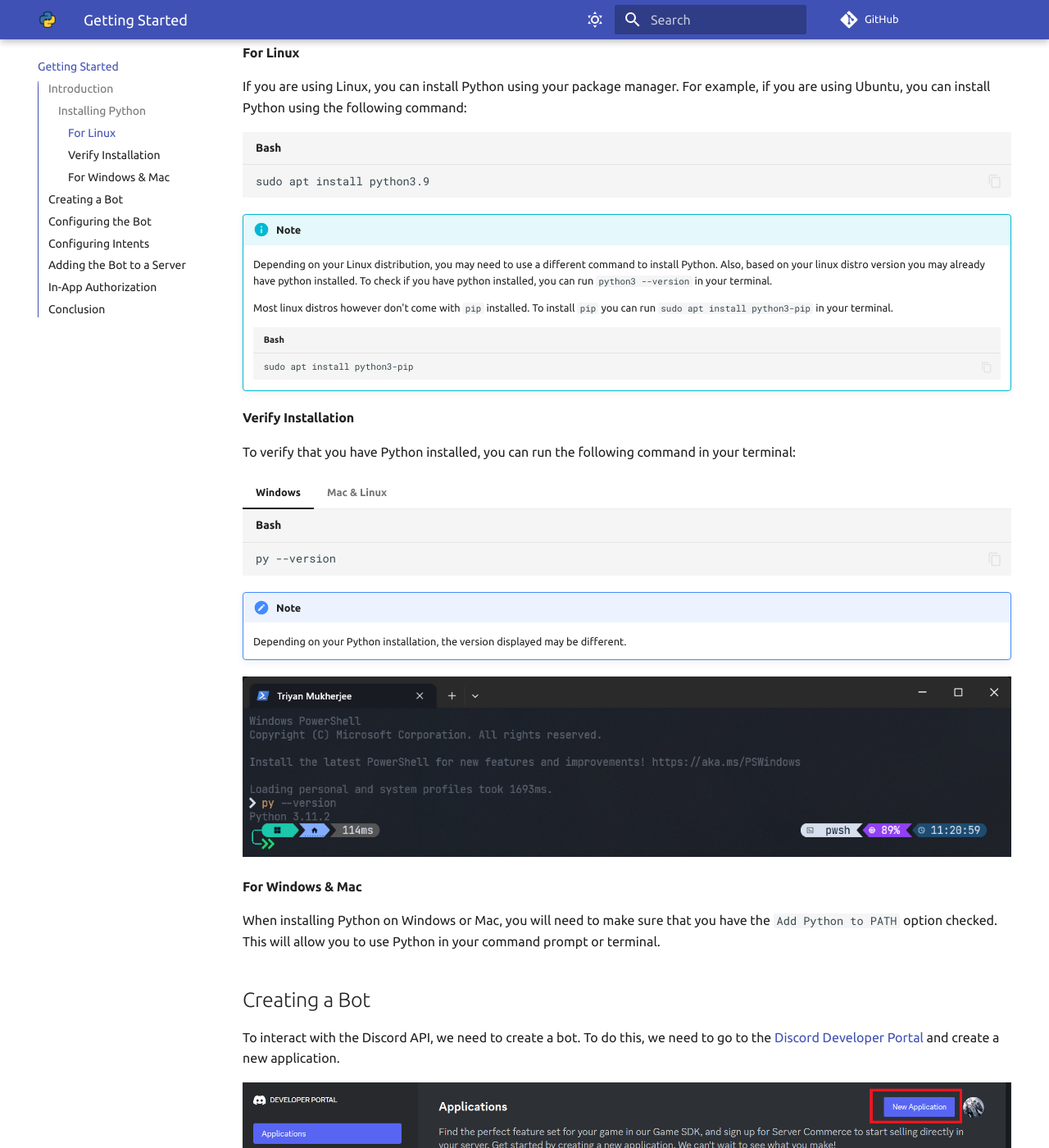
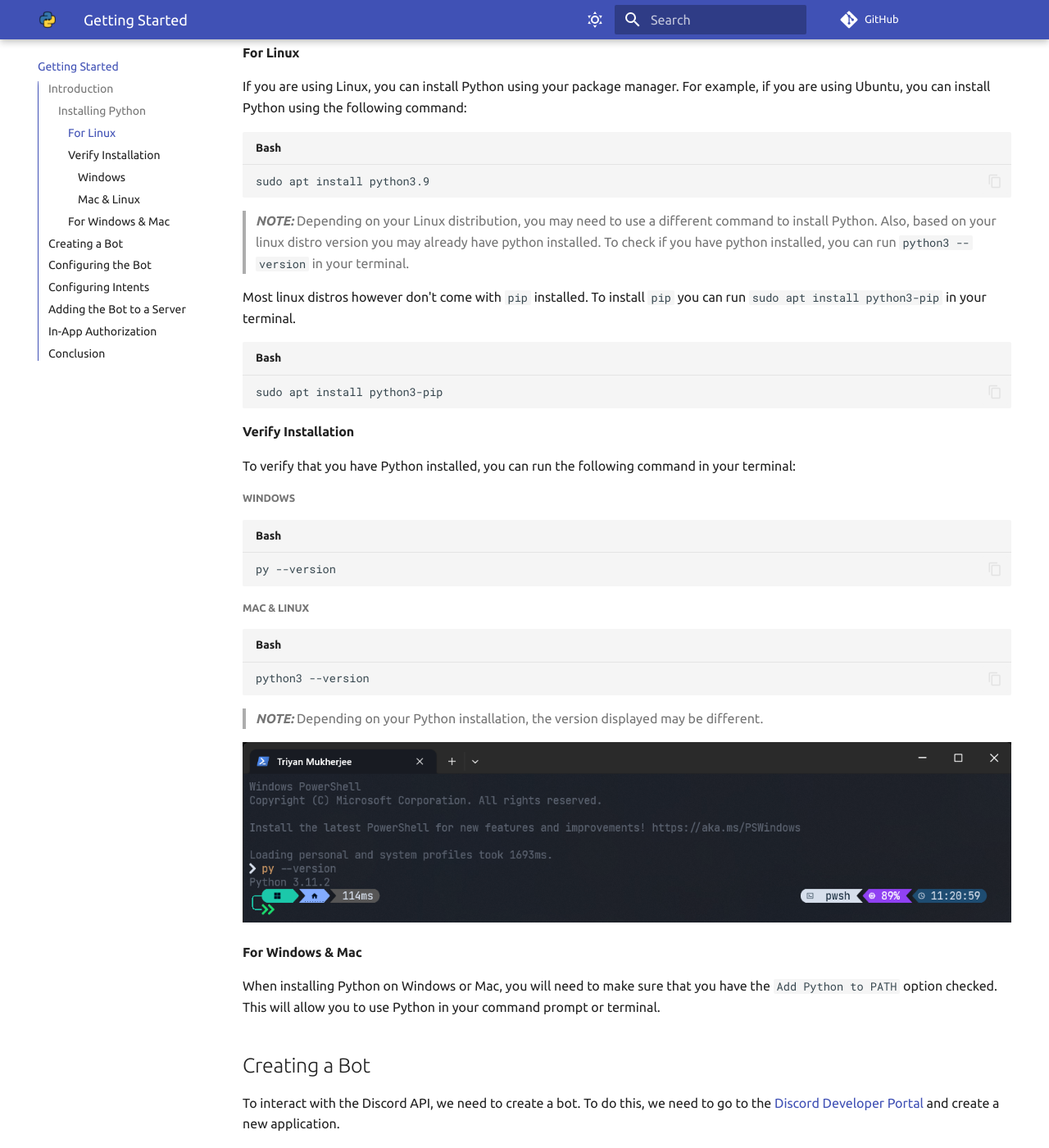
Before and after one commit to FallenDeity/discord.py-masterclass, an MkDocs documentation site: the page built from docs/index.md, in a window 1280 px wide and 1400 px high, scrolled down 1006 px. Shown: the whole window at 82% size. Built offline with MkDocs 1.6.1 and Material for MkDocs 9.7.7, drawn with Linux system fonts in a browser that asks for light colours; comment, search, counter and statistics services are not loaded; part of the change alters nothing that is shown.

Commit message:
Update index.md

````diff
--- a/docs/index.md
+++ b/docs/index.md
@@ -18,10 +18,10 @@ If you are using Linux, you can install Python using your package manager. For e
 sudo apt install python3.9
 ```
 
-!!! info "Note"
+> **_NOTE:_**
     Depending on your Linux distribution, you may need to use a different command to install Python. Also, based on your linux distro version you may already have python installed. To check if you have python installed, you can run `python3 --version` in your terminal.
 
-    Most linux distros however don't come with `pip` installed. To install `pip` you can run `sudo apt install python3-pip` in your terminal.
+Most linux distros however don't come with `pip` installed. To install `pip` you can run `sudo apt install python3-pip` in your terminal.
     ```bash
     sudo apt install python3-pip
     ```
@@ -30,18 +30,18 @@ sudo apt install python3.9
 
 To verify that you have Python installed, you can run the following command in your terminal:
 
-=== "Windows"
+##### Windows
 
-    ```bash
-    py --version
-    ```
-=== "Mac & Linux"
+```bash
+py --version
+```
+##### Mac & Linux
 
-    ```bash
-    python3 --version
-    ```
+```bash
+python3 --version
+```
 
-!!! note "Note"
+> **_NOTE:_**
     Depending on your Python installation, the version displayed may be different.
 
 ![Installation](assets/installation.png)
@@ -98,12 +98,14 @@ After configuring intents, we need to add the bot to a server. To do this, we ne
 
 ![Permissions](assets/permissions.png)
 
-!!! warning "Warning"
+> **_NOTE:_**
     For this tutorial, we will be using the `Administrator` permission. This is not recommended for production bots. You should only give your bot the permissions that it needs. If its a personal bot, you can give it the `Administrator` permission.
 
 ## In-App Authorization
 
-![In-App Authorization](assets/tutorial_bot.png){: style="display: block; margin: 0 auto;"}
+<div style="text-align:center">
+  <img src="assets/tutorial_bot.png" alt="In-App Authorization" style="display:block; margin:0 auto;">
+</div>
 
 In order to add in-app authorization, you need to complete a few extra steps. Travel to `General` section under `OAuth2` tab and select `In-App Authorization` option. After that all steps are the same as above.
 
````
